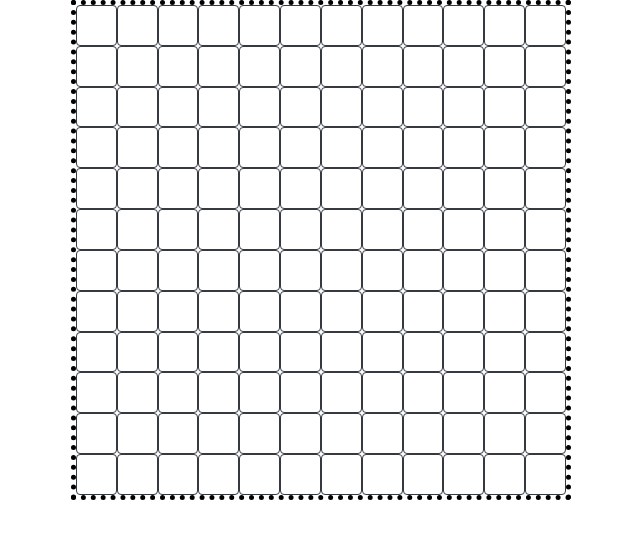
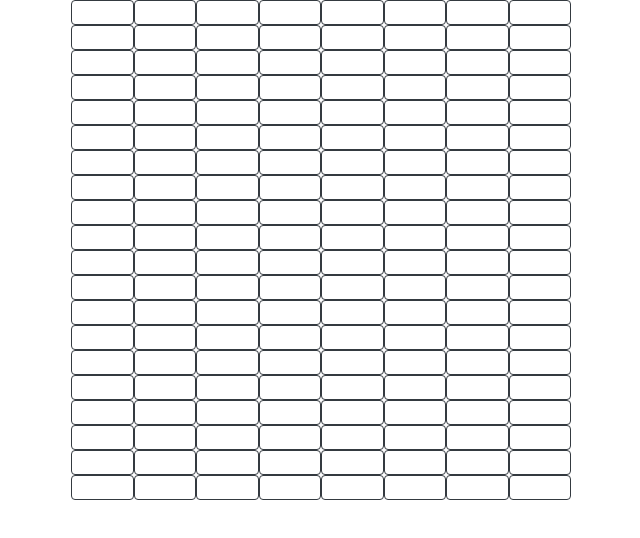
Before and after one commit to gregor-ovsenjak/djikstra, a React (Create React App) app: page / in a window 1280 px wide. Shown: the top 538 px of the page, without its empty margins (319-959 px from the left). Built offline with nearby package versions, Linux system fonts and the light colour scheme.

Commit message:
Succesfully created a grid system of 500x500 px with a user defined number of columns and rows.

```diff
--- a/src/App.js
+++ b/src/App.js
@@ -5,7 +5,7 @@ import Grid from './components/Grid.js'
 function App() {
   return (
     <div className="App">
-      <Grid  Nx={12} Ny={12}/>
+      <Grid  Nx={5} Ny={2}/>
     </div>
   );
 }
--- a/src/components/Grid.js
+++ b/src/components/Grid.js
@@ -18,12 +18,22 @@ export default class Grid extends Component {
         }
         return (rows)
     }
+    CreateSuperCols(callback){
+        let superColumns = []
+        for (var i =0 ; i<4; i++){
+            superColumns.push(<div className="col" style={{height:'100%',width:'100%'}}>{callback}</div> )
 
+        }
+        return superColumns;
+    }
     render() {
-        return (
-            <div key={100} id="Grid" className="container-fluid" style={{height:'500px',width:'500px',border:'5px black dotted'}}>
-                {this.CreateRows()}
-            </div>
-        )
-    }
+        let list = []
+        for(var i = 0; i< 4; i++){
+            list.push(<div className="row p-0 m-0" style={{height:'25%',width:'100%'}}>
+                {this.CreateSuperCols(this.CreateRows())}
+            </div>)
+        }
+        return (<div key={100} id="Grid" className="container-md p-0" style={{height:'500px',width:'500px'}}>{list}</div>)
+        }
+
 }
--- a/src/components/Row.js
+++ b/src/components/Row.js
@@ -14,9 +14,9 @@ export default class Row extends Component {
     CreateCols() {
         var columns =  [];
         for (var i = 0; i< this.state.columns; i++)  {
-            columns.push(<div key={i} className="col-md border border-dark rounded" style={{height:'100%'}}></div>)
+            columns.push(<div key={i} className="border border-dark rounded" style={{height:'100%', width:100/this.state.columns+'%'}}></div>)
         }
-        //columns.push(<div key={i} className="w-100"></div>)
+        columns.push(<div key={i} className="w-100"></div>)
         return (columns)
     }
 
```
Also changed, not shown: 1 other file (tests, documents, lock files or other folders).
